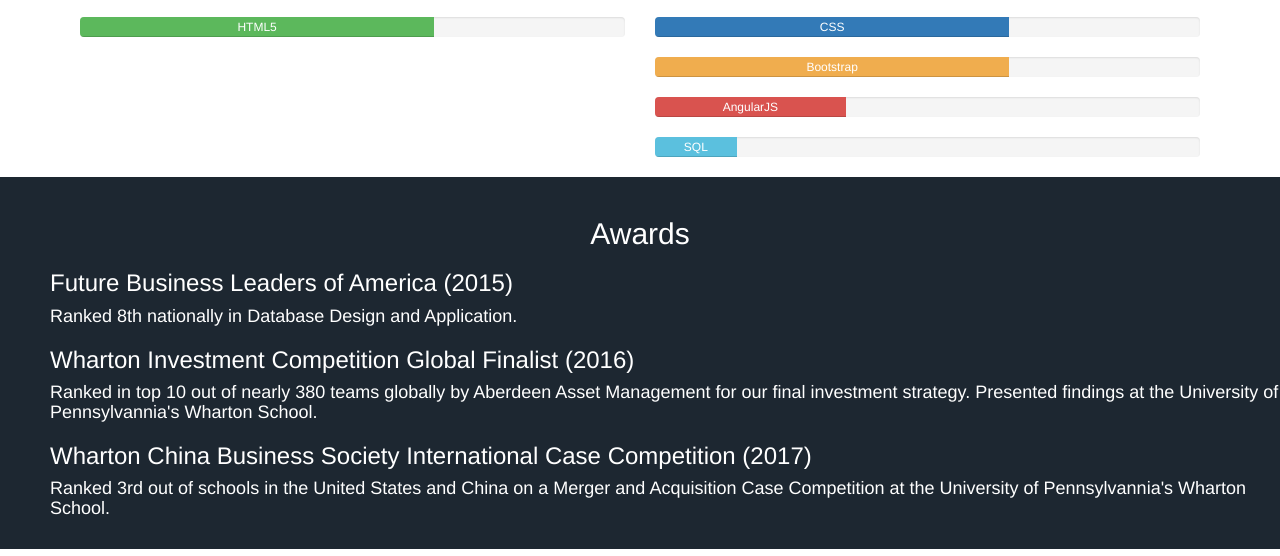
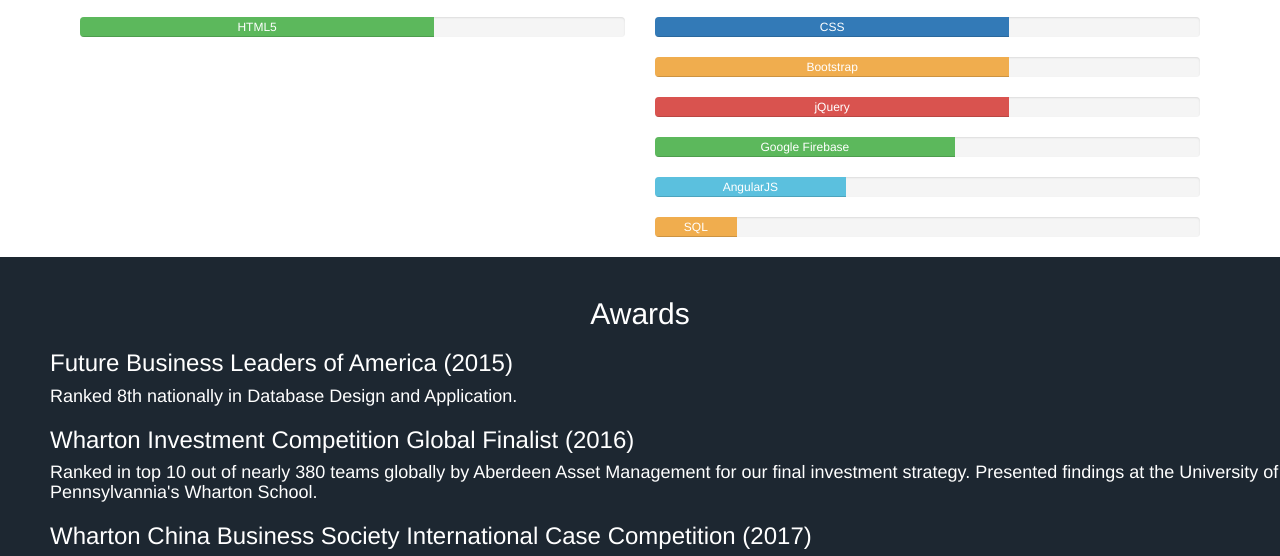
Before and after one commit to ArnabDey/ArnabDey.github.io, a plain HTML site: page index.html in a window 1280 px wide. Shown: the part 2665-3221 px from the top of the page. Drawn offline with nearby package versions, Linux system fonts and the light colour scheme.

Commit message:
Added skills

```diff
--- a/index.html
+++ b/index.html
@@ -183,12 +183,22 @@
 							</div>
 						</div>
                         <div class = "progress">
-                          <div class="progress-bar progress-bar-danger" role="progressbar" aria-valuenow = "65" ariavalue-min = "0" ariavalue-max = "100" style= "width: 35%">
+                            <div class="progress-bar progress-bar-danger" role="progressbar" aria-valuenow = "65" ariavalue-min = "0" ariavalue-max = "100" style= "width: 65%">
+                        jQuery
+                            </div>
+                        </div>
+                        <div class = "progress">
+                          <div class="progress-bar progress-bar-success" role="progressbar" aria-valuenow = "65" ariavalue-min = "0" ariavalue-max = "100" style= "width: 55%">
+                        Google Firebase
+                            </div>
+                        </div>
+                        <div class = "progress">
+                          <div class="progress-bar progress-bar-info" role="progressbar" aria-valuenow = "65" ariavalue-min = "0" ariavalue-max = "100" style= "width: 35%">
                         AngularJS
                             </div>
                         </div>
                         <div class = "progress">
-                          <div class="progress-bar progress-bar-info" role="progressbar" aria-valuenow = "65" ariavalue-min = "0" ariavalue-max = "100" style= "width: 15%">
+                          <div class="progress-bar progress-bar-warning" role="progressbar" aria-valuenow = "65" ariavalue-min = "0" ariavalue-max = "100" style= "width: 15%">
                         SQL
                             </div>
                         </div>
```
